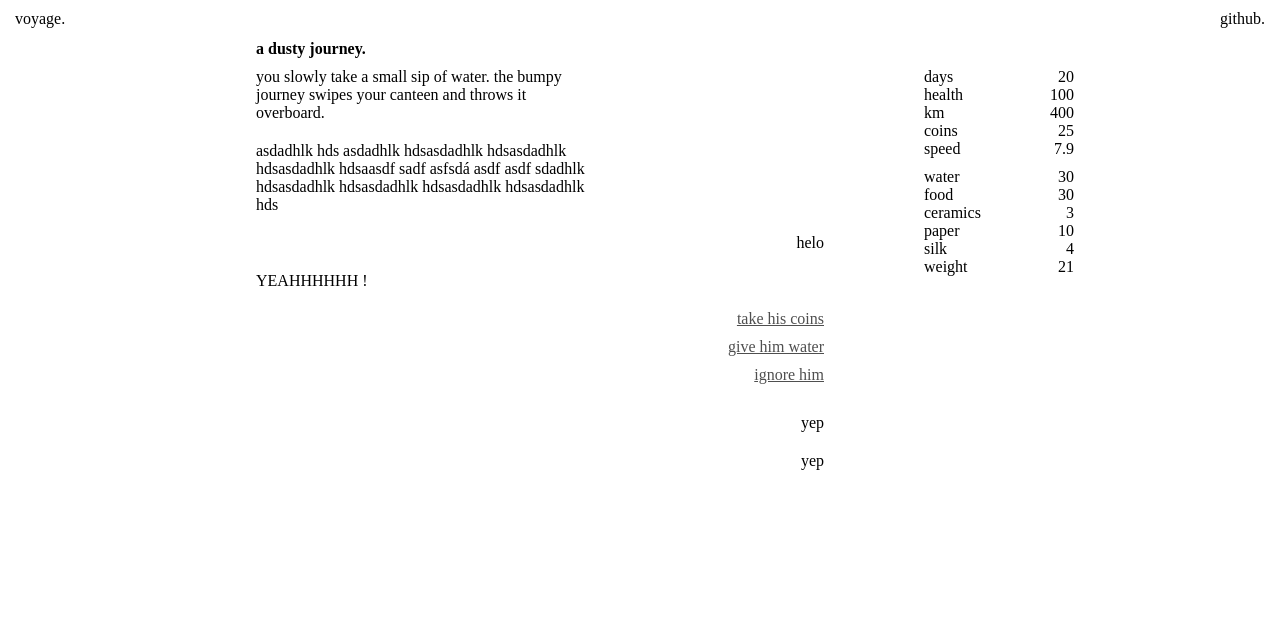
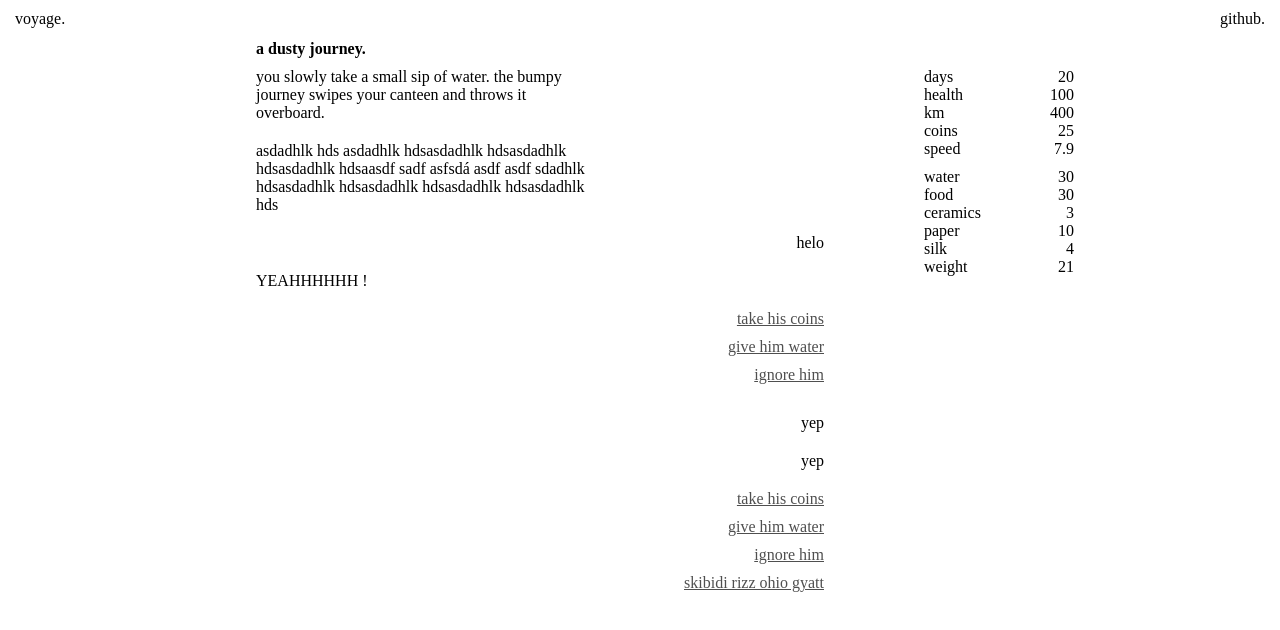
Before and after one commit to Aml0n/voyage, a plain HTML site: page index.html in a window 1280 px wide. Drawn offline with Linux system fonts and the light colour scheme.

Commit message:
events(options): create option creator from list

```diff
--- a/index.html
+++ b/index.html
@@ -87,4 +87,6 @@
     </main>
 </body>
 
+<script type="module" src="main.js"></script>
+
 </html>
--- /dev/null
+++ b/main.js
@@ -0,0 +1,23 @@
+import { createOptions } from "./scripts/events.js";
+
+const events = document.querySelector('#events')
+
+
+// * Initial testing code
+//
+
+// const option1 = document.querySelector(".option1");
+// const option2 = document.querySelector(".option2");
+// const option3 = document.querySelector(".option3");
+
+// option1.textContent = "Hello";
+
+
+let templateOptions = [
+    'take his coins',
+    'give him water',
+    'ignore him',
+    'skibidi rizz ohio gyatt'
+]
+
+createOptions(templateOptions);
--- /dev/null
+++ b/scripts/events.js
@@ -0,0 +1,16 @@
+export function createOptions(opts) {
+
+    const options = document.createElement("div");
+    options.classList.add('event', 'options', 'player');
+
+    for (const opt in opts) {
+        let tempOpt = document.createElement('div');
+        tempOpt.textContent = opts[opt];
+        let optionSpecific = 'option' + (opt + 1);
+        tempOpt.classList.add('option', optionSpecific);
+        options.appendChild(tempOpt);
+    }
+
+    events.appendChild(options);
+
+}
```
